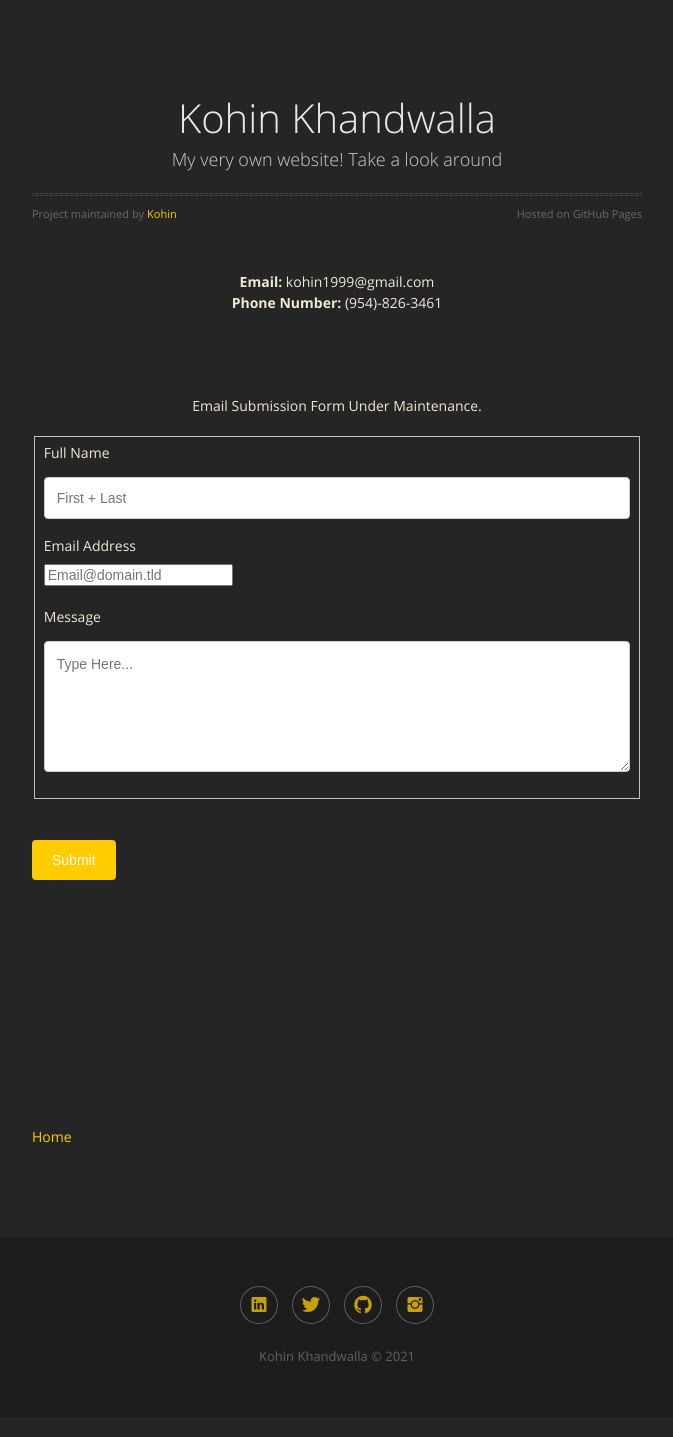
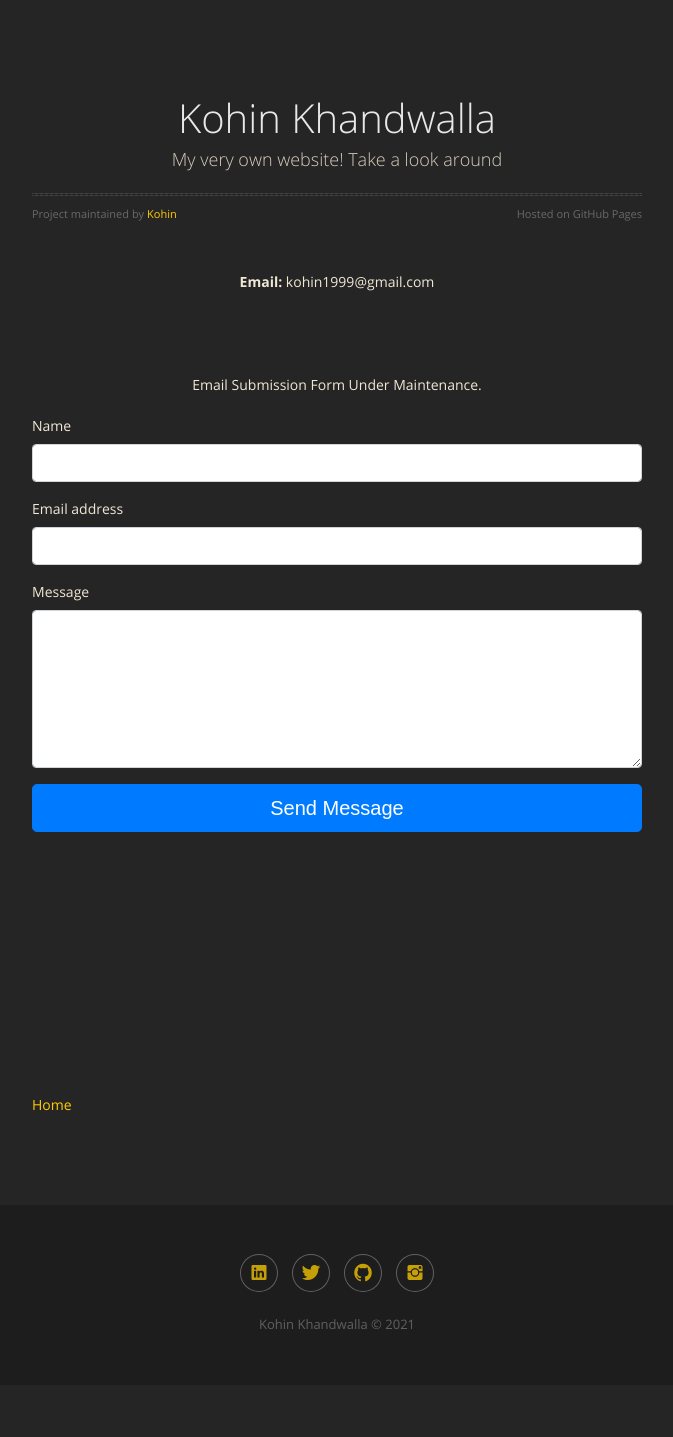
Before and after one commit to Kohink/Kohink.github.io, a Jekyll site: the page built from contact.md, in a window 1280 px wide. Shown: the whole page, without its empty margins (303-976 px from the left). Built offline with Jekyll 4.4.1, drawn with Linux system fonts in a browser that asks for light colours; nearby versions of some CDN libraries; our own code applies the rules of GitHub Pages for plain Markdown files; after the commit the page ends 1405 px from its top, so only the background shows below that.

Commit message:
email form

```diff
--- a/assets/css/style.scss
+++ b/assets/css/style.scss
@@ -135,6 +135,7 @@
   margin-bottom:0;
 }
 
+/* End Footer */
 
 /* Page content. The value of the margin-left property should match the value of the sidebar's width property */
 
@@ -232,28 +233,143 @@ h1 span:nth-child(8) {
 /* Email Form*/
 
 /* Style inputs with type="text", select elements and textareas */
-input[type=text], select, textarea {
-  width: 100%; /* Full width */
-  padding: 12px; /* Some padding */
-  border: 1px solid #ccc; /* Gray border */
-  border-radius: 4px; /* Rounded borders */
-  box-sizing: border-box; /* Make sure that padding and width stays in place */
-  margin-top: 6px; /* Add a top margin */
-  margin-bottom: 16px; /* Bottom margin */
-  resize: vertical /* Allow the user to vertically resize the textarea (not horizontally) */
+.fcf-form-group {
+  margin-bottom: 1rem;
 }
 
-/* Style the submit button with a specific background color etc */
-input[type=submit] {
-  background-color: #ffcc00;
-  color: white;
-  padding: 12px 20px;
-  border: none;
-  border-radius: 4px;
-  cursor: pointer;
+.fcf-input-group {
+  position: relative;
+  display: -ms-flexbox;
+  display: flex;
+  -ms-flex-wrap: wrap;
+  flex-wrap: wrap;
+  -ms-flex-align: stretch;
+  align-items: stretch;
+  width: 100%;
 }
 
-/* When moving the mouse over the submit button, add a darker green color */
-input[type=submit]:hover {
-  background-color: #ffd83a;
+.fcf-form-control {
+  display: block;
+  width: 100%;
+  height: calc(1.5em + 0.75rem + 2px);
+  padding: 0.375rem 0.75rem;
+  font-size: 1rem;
+  font-weight: 400;
+  line-height: 1.5;
+  color: #495057;
+  background-color: #fff;
+  background-clip: padding-box;
+  border: 1px solid #ced4da;
+  outline: none;
+  border-radius: 0.25rem;
+  transition: border-color 0.15s ease-in-out, box-shadow 0.15s ease-in-out;
 }
+
+.fcf-form-control:focus {
+  border: 1px solid #313131;
+}
+
+select.fcf-form-control[size], select.fcf-form-control[multiple] {
+  height: auto;
+}
+
+textarea.fcf-form-control {
+  font-family: -apple-system, Arial, sans-serif;
+  height: auto;
+}
+
+label.fcf-label {
+  display: inline-block;
+  margin-bottom: 0.5rem;
+}
+
+.fcf-credit {
+  padding-top: 10px;
+  font-size: 0.9rem;
+  color: #545b62;
+}
+
+.fcf-credit a {
+  color: #545b62;
+  text-decoration: underline;
+}
+
+.fcf-credit a:hover {
+  color: #0056b3;
+  text-decoration: underline;
+}
+
+.fcf-btn {
+  display: inline-block;
+  font-weight: 400;
+  color: #212529;
+  text-align: center;
+  vertical-align: middle;
+  cursor: pointer;
+  -webkit-user-select: none;
+  -moz-user-select: none;
+  -ms-user-select: none;
+  user-select: none;
+  background-color: transparent;
+  border: 1px solid transparent;
+  padding: 0.375rem 0.75rem;
+  font-size: 1rem;
+  line-height: 1.5;
+  border-radius: 0.25rem;
+  transition: color 0.15s ease-in-out, background-color 0.15s ease-in-out, border-color 0.15s ease-in-out, box-shadow 0.15s ease-in-out;
+}
+
+@media (prefers-reduced-motion: reduce) {
+  .fcf-btn {
+      transition: none;
+  }
+}
+
+.fcf-btn:hover {
+  color: #212529;
+  text-decoration: none;
+}
+
+.fcf-btn:focus, .fcf-btn.focus {
+  outline: 0;
+  box-shadow: 0 0 0 0.2rem rgba(0, 123, 255, 0.25);
+}
+
+.fcf-btn-primary {
+  color: #fff;
+  background-color: #007bff;
+  border-color: #007bff;
+}
+
+.fcf-btn-primary:hover {
+  color: #fff;
+  background-color: #0069d9;
+  border-color: #0062cc;
+}
+
+.fcf-btn-primary:focus, .fcf-btn-primary.focus {
+  color: #fff;
+  background-color: #0069d9;
+  border-color: #0062cc;
+  box-shadow: 0 0 0 0.2rem rgba(38, 143, 255, 0.5);
+}
+
+.fcf-btn-lg, .fcf-btn-group-lg>.fcf-btn {
+  padding: 0.5rem 1rem;
+  font-size: 1.25rem;
+  line-height: 1.5;
+  border-radius: 0.3rem;
+}
+
+.fcf-btn-block {
+  display: block;
+  width: 100%;
+}
+
+.fcf-btn-block+.fcf-btn-block {
+  margin-top: 0.5rem;
+}
+
+input[type="submit"].fcf-btn-block, input[type="reset"].fcf-btn-block, input[type="button"].fcf-btn-block {
+  width: 100%;
+}
--- a/contact.md
+++ b/contact.md
@@ -1,24 +1,38 @@
+<link rel="shortcut icon" href="#">
 <div>
 <div style="text-align: center;"><strong>Email:</strong> kohin1999@gmail.com</div>
-<div style="text-align: center;"><strong>Phone Number:</strong> (954)-826-3461</div>
 </div>
 <p>&nbsp;</p>
 <p>&nbsp;</p>
 
 <p style="text-align: center;">Email Submission Form Under Maintenance.</p>
 
-<form id="fs-frm" name="email" accept-charset="utf-8" action="email.php" method="post">
-  <fieldset id="fs-frm-inputs">
-    <label for="full-name">Full Name</label>
-    <input type="text" name="name" id="full-name" placeholder="First + Last" required="">
-    <label for="email-address">Email Address</label>
-    <p><input type="email" name="_replyto" id="email-address" placeholder="Email@domain.tld" required=""></p>
-    <label for="message">Message</label>
-    <textarea rows="5" name="message" id="message" placeholder="Type Here..." required=""></textarea>
-    <input type="hidden" name="_subject" id="email-subject" value="Contact Form Submission">
-  </fieldset>
-  <p>&nbsp;</p>
-  <input type="submit" value="Submit">
+<form id="fcf-form-id" class="fcf-form-class" method="post" action="email.php">
+
+<div class="fcf-form-group">
+  <label for="Name" class="fcf-label">Name</label>
+    <div class="fcf-input-group">
+        <input type="text" id="Name" name="Name" class="fcf-form-control" required>
+      </div>
+</div>
+
+<div class="fcf-form-group">
+  <label for="Email" class="fcf-label">Email address</label>
+     <div class="fcf-input-group">
+       <input type="email" id="Email" name="Email" class="fcf-form-control" required>
+    </div>
+</div>
+
+<div class="fcf-form-group">
+    <label for="Message" class="fcf-label">Message</label>
+        <div class="fcf-input-group">
+          <textarea id="Message" name="Message" class="fcf-form-control" rows="6" maxlength="3000" required></textarea>
+        </div>
+</div>
+
+<div class="fcf-form-group">
+  <button type="submit" id="fcf-button" class="fcf-btn fcf-btn-primary fcf-btn-lg fcf-btn-block">Send Message</button>
+</div>
 </form>
 
 <p>&nbsp;</p>
```
Also changed, not shown: 1 other file.
